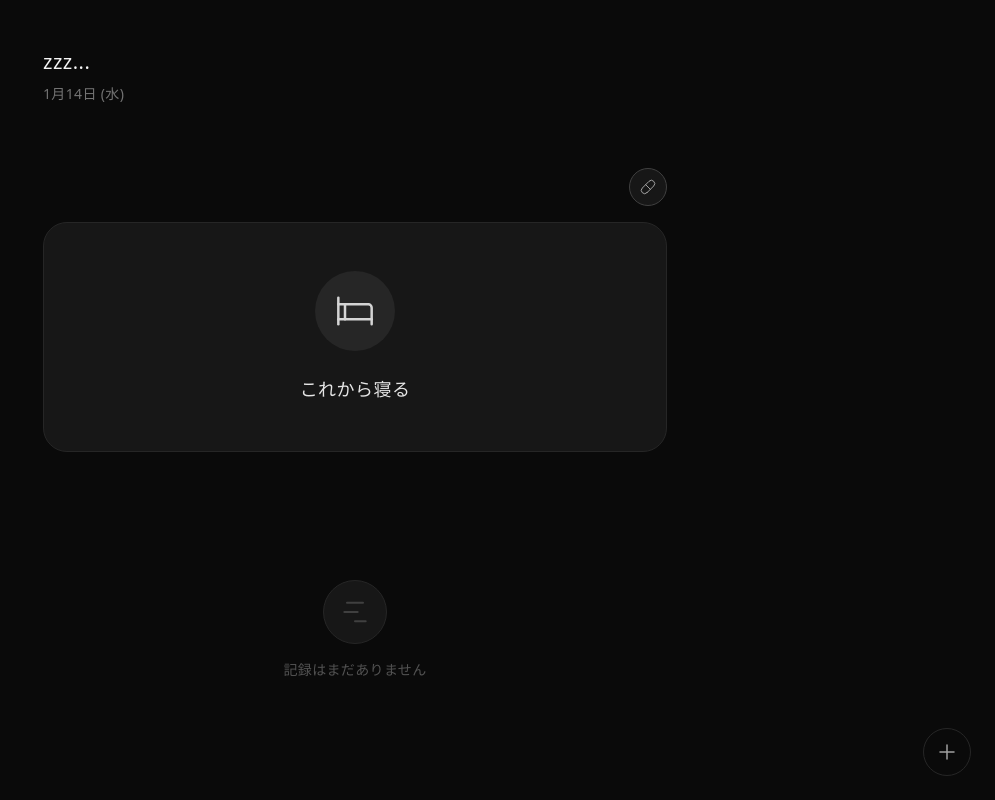
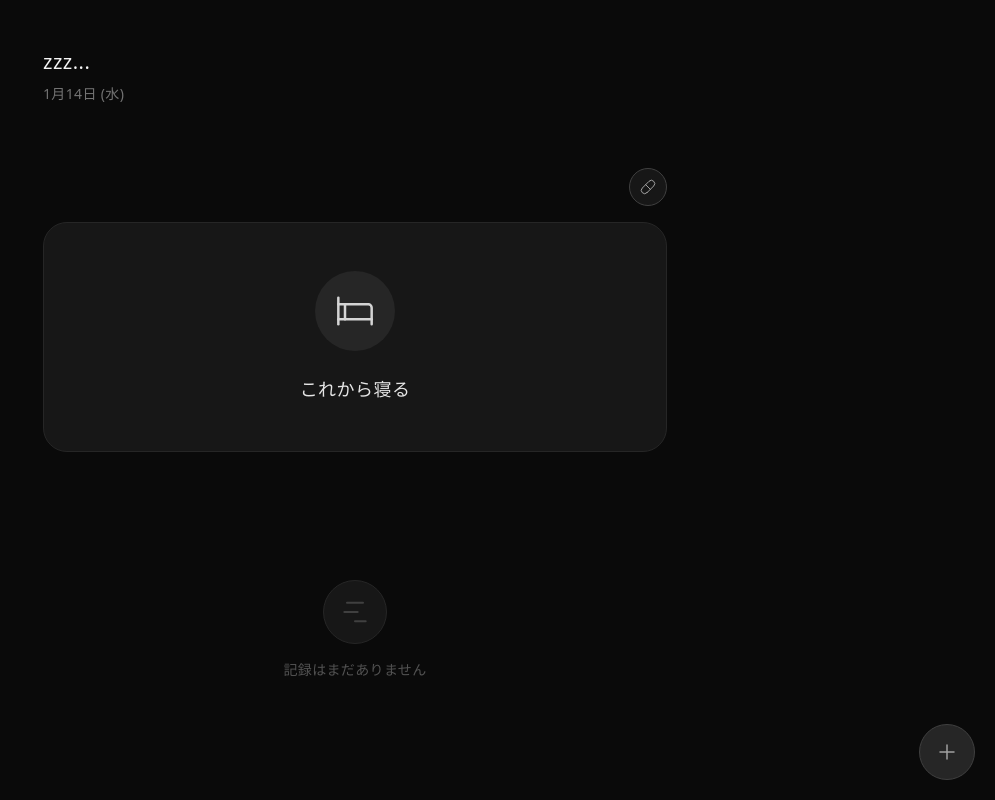
Before and after one commit to haru-036/sleep-tracker, a React (Vite) app: page / in a window 1280 px wide. Shown: the whole page, without its empty margins (285-1280 px from the left). Built offline with nearby package versions, Linux system fonts and the light colour scheme.

Commit message:
fix: floating button

```diff
--- a/src/App.tsx
+++ b/src/App.tsx
@@ -322,7 +322,7 @@ export default function SleepTracker() {
 				{!showForm && !showSleepScreen && (
 					<button
 						type="button"
-						className="absolute bottom-6 right-6 size-12 rounded-full bg-neutral-850 border border-neutral-800 text-neutral-500 hover:border-neutral-700 flex items-center justify-center"
+						className="fixed bottom-5 right-5 size-14 rounded-full bg-neutral-800 border border-neutral-700 text-neutral-400 hover:border-neutral-700 flex items-center justify-center"
 						onClick={handleWakeUp}
 					>
 						<Plus className="w-6 h-6 text-neutral-400" strokeWidth={1.5} />
```
